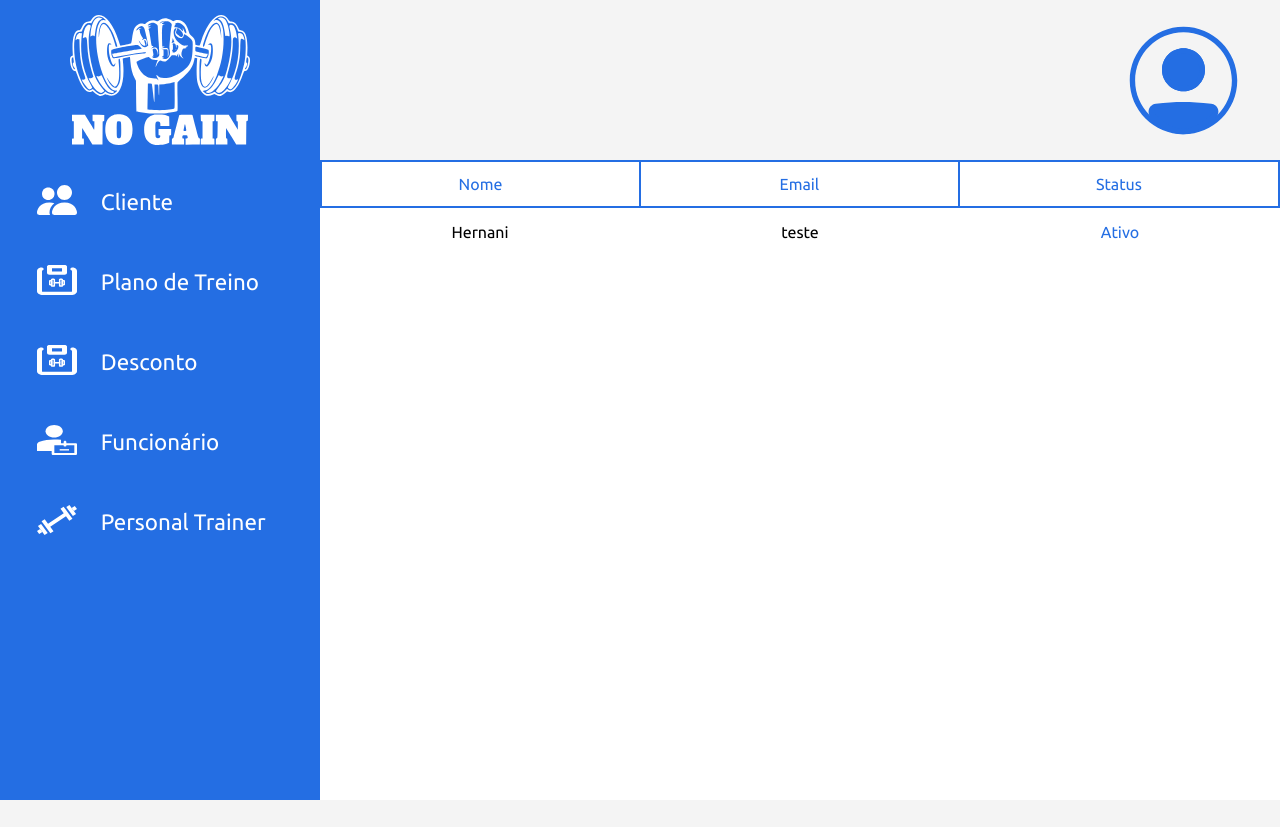
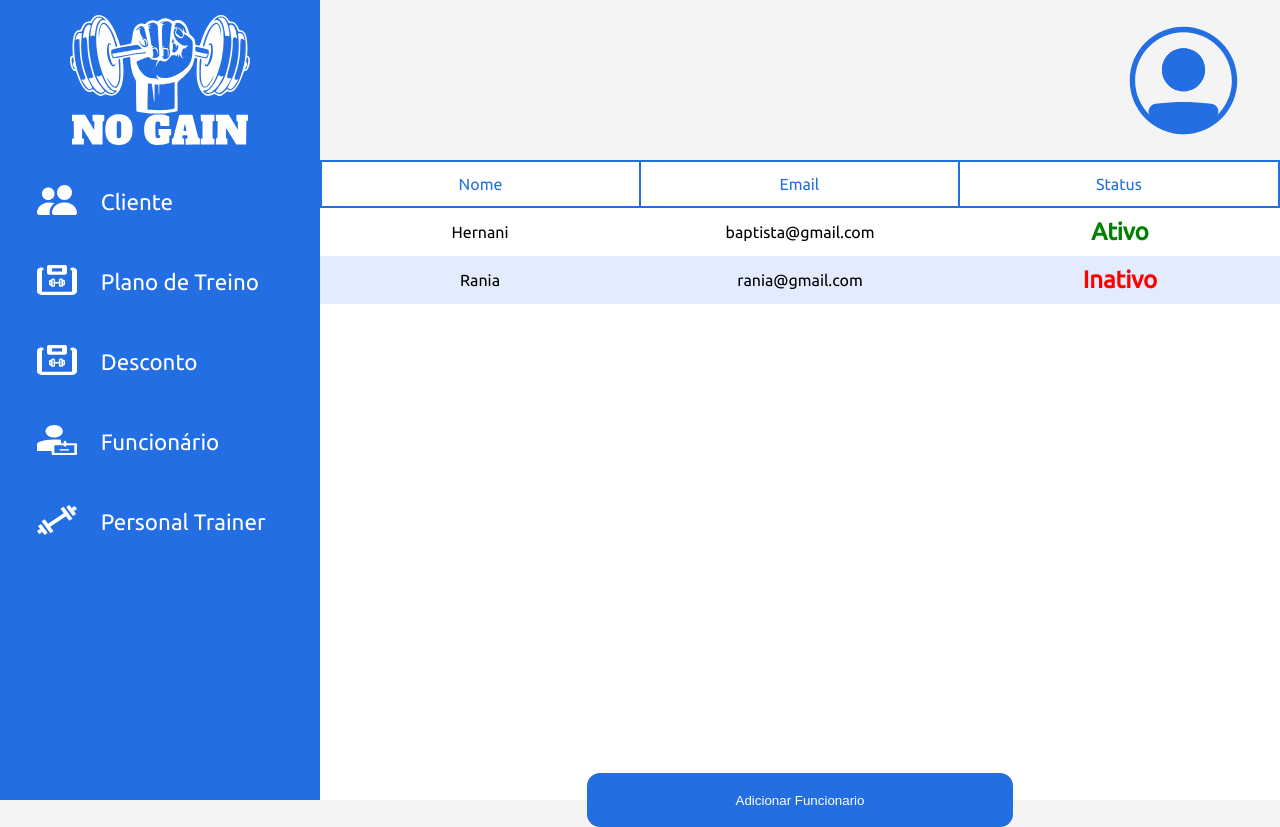
Before and after one commit to bosshentai/tccCode, a React (Create React App) app in the folder nogain-app/: page /employee in a window 1280 px wide. Before the commit the page ends 800 px from the top, so only its background shows below. Built offline with nearby package versions, Linux system fonts and the light colour scheme.

Commit message:
start doing the button some problem with the sizes

```diff
--- a/nogain-app/src/App.tsx
+++ b/nogain-app/src/App.tsx
@@ -8,6 +8,8 @@ import { Welcome } from "./pages/Welcome";
 import { Employee } from "./pages/Employee";
 import { TrainingPlan } from "./pages/TrainingPlan";
 import { PersonalTrainer } from "./pages/PersonalTrainer";
+
+// const Client = lazy(() => import ("./pages/Client"));
 
 function App() {
   return (
--- /dev/null
+++ b/nogain-app/src/components/UI/button/index.tsx
@@ -0,0 +1,5 @@
+
+
+export const Button = () => {
+  return null;
+}
--- a/nogain-app/src/components/employee/EmployeeItem/index.tsx
+++ b/nogain-app/src/components/employee/EmployeeItem/index.tsx
@@ -1,15 +1,29 @@
+import { useEffect, useState } from "react";
 import styles from "./styles.module.scss";
 
-type employeeInfo ={
-  id : string
+type employeeInfo = {
+  id: string;
   name: string;
   email: string;
   status: string;
-}
+};
 
 export const EmployeeItem = (props: employeeInfo) => {
+  const { id, name, email, status } = props;
 
-  const {id, name, email, status} = props;
+  const [isActive, setIsActive] = useState(true);
+
+  useEffect(() => {
+    if (status === "Ativo") {
+      setIsActive(true);
+    } else {
+      setIsActive(false);
+    }
+  }, [isActive]);
+
+  const statusClasseControle = isActive
+    ? styles.statusActive
+    : styles.statusInactive;
 
   return (
     <li key={id} className={styles.employeeContainer}>
@@ -20,7 +34,7 @@ export const EmployeeItem = (props: employeeInfo) => {
         <p>{email}</p>
       </div>
       <div>
-        <p>{status}</p>
+        <p className={statusClasseControle}>{status}</p>
       </div>
     </li>
   );
--- a/nogain-app/src/components/employee/EmployeeItem/styles.module.scss
+++ b/nogain-app/src/components/employee/EmployeeItem/styles.module.scss
@@ -41,4 +41,16 @@
   .info{
     color: black;
   }
+
+  .statusActive{
+    color: green;
+    font-weight: bold;
+    font-size: 24px;
+  }
+
+  .statusInactive{
+    color: red;
+    font-weight: bold;
+    font-size: 24px;
+  }
 }
--- a/nogain-app/src/components/employee/EmployeeList/index.tsx
+++ b/nogain-app/src/components/employee/EmployeeList/index.tsx
@@ -1,12 +1,35 @@
 import { EmployeeItem } from "../EmployeeItem";
 import styles from "./styles.module.scss";
 
+
+
+const DUMMY_DATA = [
+   {
+     id: "1",
+     name: "Hernani",
+     email: "baptista@gmail.com",
+     status: "Ativo",
+   },
+   {
+     id: "2",
+     name: "Rania",
+     email: "rania@gmail.com",
+     status: "Inativo",
+   }
+]
+
 export const EmployeeList = () => {
+
+
+
   return (
     <ul className={styles.employeeList}>
-      {/* <EmployeeItem/>
-      <EmployeeItem/> */}
-      <EmployeeItem id={"1"} name={"Hernani"} email={"teste"} status={"Ativo"} />
+
+      {
+        DUMMY_DATA.map(employee => (
+          <EmployeeItem id={employee.id} name={employee.name} email={employee.email} status={employee.status} />
+        ))
+      }
 
     </ul>
   );
--- a/nogain-app/src/components/layout/DefaultPage/styles.module.scss
+++ b/nogain-app/src/components/layout/DefaultPage/styles.module.scss
@@ -1,23 +1,10 @@
 .pageContainer{
-  // background-color: red;
-  // position: relative;
 
-  width: 100%;
-  // height: calc(100% );
 
+   width: 100%;
   height: 100%;
-
-  // font-family: "Alfa Slab One", cursive;
 
   color: var(--blue);
 
-  // display: flex;
 
-  // text-align: center;
-  // justify-content: center;
-  // flex-direction: column;
-
-  // h1 {
-  //   position: relative;
-  // }
 }
--- a/nogain-app/src/pages/Employee/index.tsx
+++ b/nogain-app/src/pages/Employee/index.tsx
@@ -5,11 +5,11 @@ import { DefaultPage } from "../../components/layout/DefaultPage";
 import styles from "./styles.module.scss";
 
 export const Employee = () => {
-
   const [listEmpty, setListEmpty] = useState(false);
 
   const classDefaultController = listEmpty ? `` : `${styles.listEmpty}`;
-  return <DefaultPage className={classDefaultController}>
+  return (
+    <DefaultPage className={classDefaultController}>
       {listEmpty && <p className={styles.p}>Sem funcionarios</p>}
 
       {!listEmpty && (
@@ -25,6 +25,9 @@ export const Employee = () => {
         </div>
       )}
 
-  {/* <button> Exemplo</button> */}
+      <div className={styles.btnContainer}>
+        <button>Adicionar Funcionario</button>
+      </div>
     </DefaultPage>
-}
+  );
+};
--- a/nogain-app/src/pages/Employee/styles.module.scss
+++ b/nogain-app/src/pages/Employee/styles.module.scss
@@ -4,7 +4,7 @@
   height: 40rem;
   width: 100%;
 
-  font-family: 'Ubuntu', sans-serif;
+  font-family: "Ubuntu", sans-serif;
 
   background: white;
 
@@ -17,7 +17,7 @@
 
     border: 2px solid var(--blue);
 
-    .title{
+    .title {
       // background: red;
 
       display: flex;
@@ -29,12 +29,28 @@
       justify-content: space-around;
     }
 
-    .title:nth-child(-n+2){
+    .title:nth-child(-n + 2) {
       border-right: 2px solid var(--blue);
     }
-
   }
 
-  // display: flex;
-  // flex-direction: row;
 }
+
+.btnContainer {
+  // background: red;
+  width: 100%;
+  height: calc(100% - 40em);
+  display: flex;
+  align-items: center;
+  justify-content: center;
+
+  button{
+    background: var(--blue);
+    // width: calc(100% - 70rem);
+    width: 426px;
+    height: 4em;
+    border: none;
+    border-radius: 13px;
+    color: var(--white);
+  }
+}
--- a/nogain-app/src/pages/Welcome/index.tsx
+++ b/nogain-app/src/pages/Welcome/index.tsx
@@ -1,5 +1,10 @@
+import { DefaultPage } from "../../components/layout/DefaultPage";
 import styles from "./styles.module.scss";
 
 export const Welcome = () => {
-  return <p className={styles.p}> Benvindo</p>;
+  return (
+    <DefaultPage className={styles.welcomeContainer}>
+      <p>Bem-vindo</p>
+    </DefaultPage>
+  );
 };
--- a/nogain-app/src/pages/Welcome/styles.module.scss
+++ b/nogain-app/src/pages/Welcome/styles.module.scss
@@ -1,9 +1,15 @@
+.welcomeContainer {
+  display: flex;
 
 
 
-.p{
-  font-family: "Alfa Slab One", cursive;
-  color: var(--blue);
-  font-weight: normal;
-  font-size: 2.5rem;
+  align-items: center;
+  justify-content: center;
+
+  p {
+    font-family: "Alfa Slab One", cursive;
+    color: var(--blue);
+    // font-weight: 6rem;
+    font-size: 3.5rem;
+  }
 }
```
Lines whose indentation alone changed are shown as unchanged.
